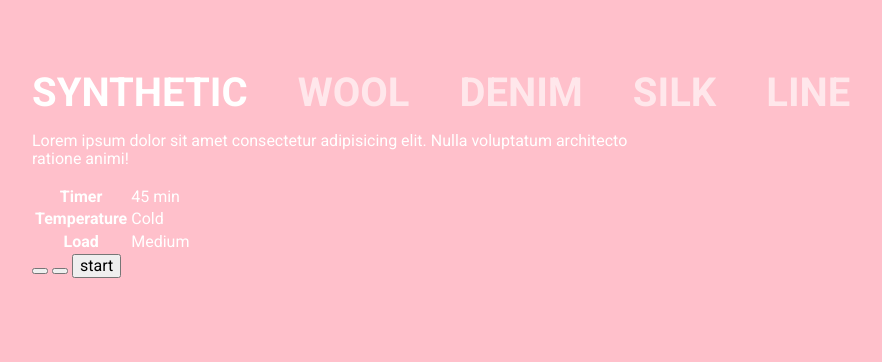
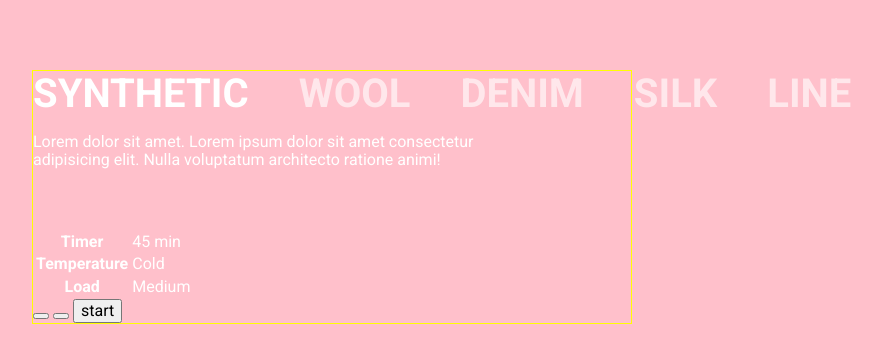
Before and after one commit to rjahongir/loop-2-jahonigr, a plain HTML site: page index.html in a window 1280 px wide. Shown: the whole page, without its empty margins (308-1190 px from the left). Drawn offline with Linux system fonts and the light colour scheme.

Commit message:
I changed the html table classes and gave css style to the text

```diff
--- a/css/styles.css
+++ b/css/styles.css
@@ -34,6 +34,7 @@ body {
   margin-top: 70px;
   margin-left: auto;
   margin-right: auto;
+  border: 1px solid yellow;
 }
 
 .material-types {
@@ -69,3 +70,9 @@ body {
 .material-type-button:hover{
   color: rgba(255, 255, 255, 0.897);
 }
+
+.info-text{
+ /*  width: 480px; */
+ padding-right: 100px;
+ margin-bottom: 60px;
+}
--- a/index.html
+++ b/index.html
@@ -19,7 +19,7 @@
          <li class="material-type"><button class="material-type-button">silk</button></li>
          <li class="material-type"><button class="material-type-button">line</button></li>
       </ul>
-      <p class="material-text">Lorem ipsum dolor sit amet consectetur adipisicing elit. Nulla voluptatum architecto
+      <p class="info-text">Lorem dolor sit amet. Lorem ipsum dolor sit amet consectetur adipisicing elit. Nulla voluptatum architecto
          ratione animi!</p>
       <div class="main-wrapper">
          <table class="details-table">
```
